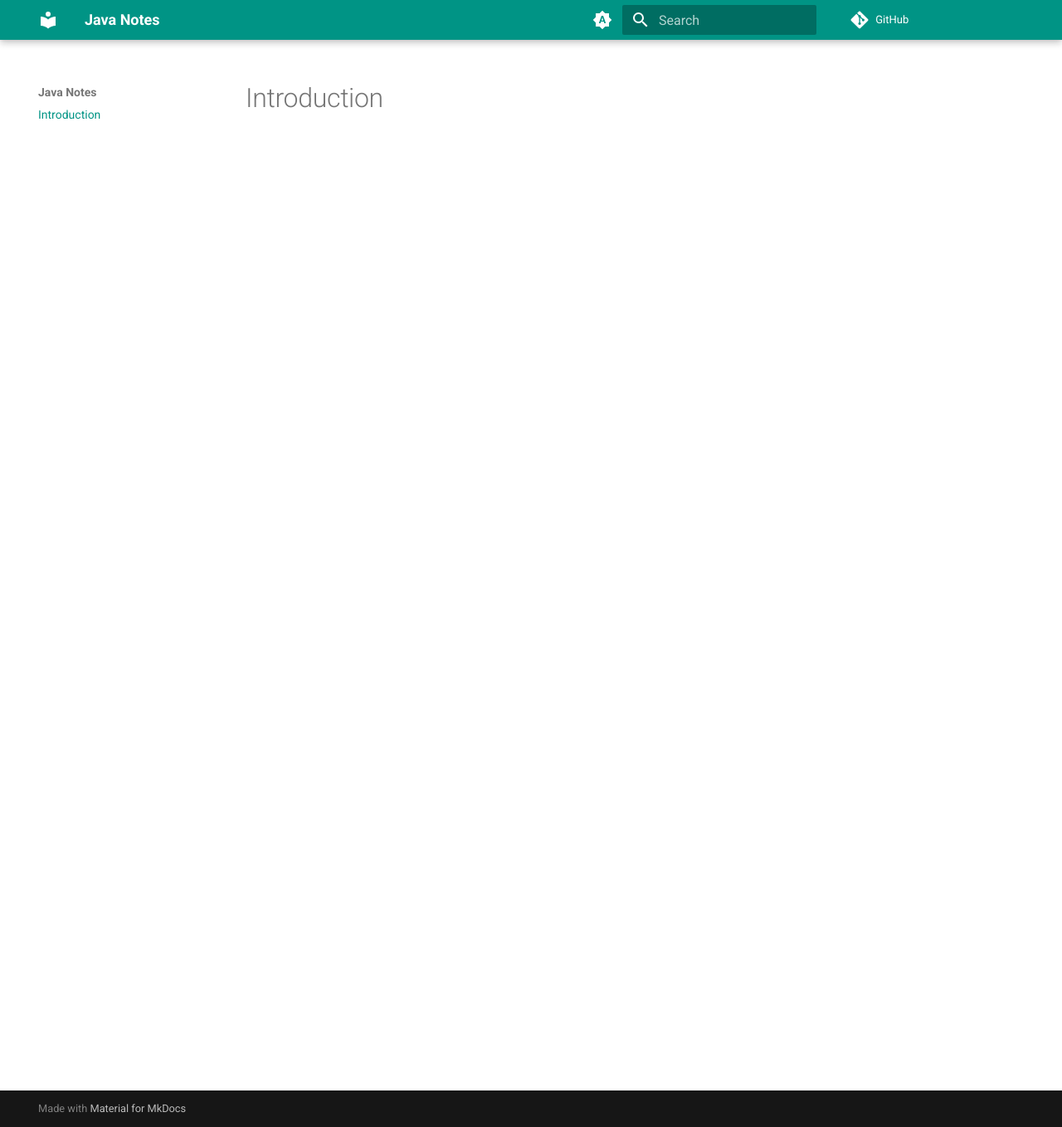
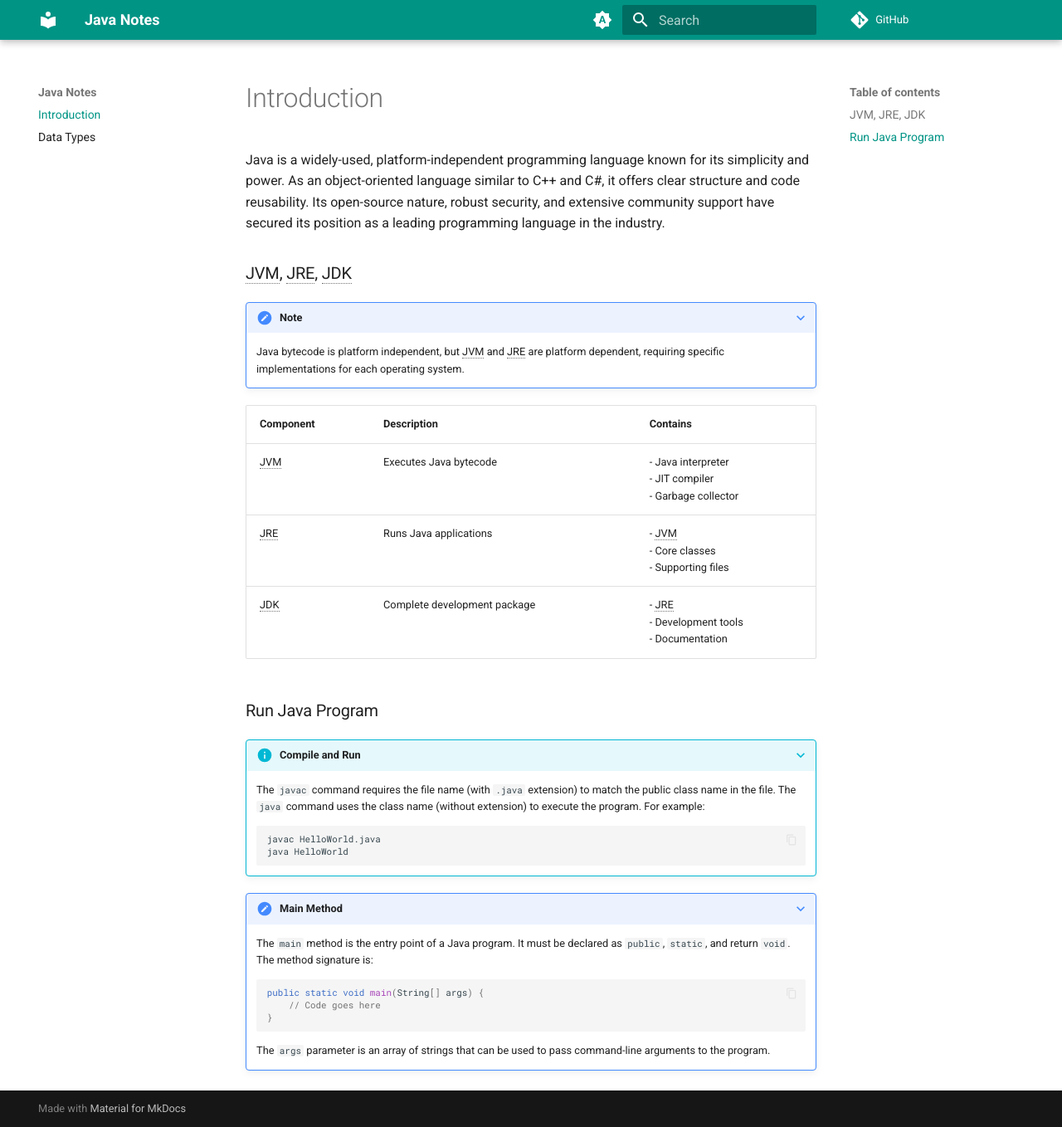
Before and after one commit to frost23z/java, an MkDocs documentation site: the page built from docs/index.md, in a window 1280 px wide and 1358 px high. Shown: the whole window at 83% size. Built offline with MkDocs 1.6.1 and Material for MkDocs 9.7.7, drawn with Linux system fonts in a browser that asks for light colours; comment, search, counter and statistics services are not loaded.

Commit message:
feat: add notes for introduction and data types and enhance MkDocs configuration

````diff
--- /dev/null
+++ b/docs/css/extra.css
@@ -0,0 +1,11 @@
+.md-typeset__table {
+    min-width: 100%;
+}
+
+.md-typeset__table td {
+    vertical-align: middle;
+}
+
+.md-typeset table:not([class]) {
+    display: table;
+}
--- a/docs/index.md
+++ b/docs/index.md
@@ -1 +1,32 @@
 # Introduction
+
+Java is a widely-used, platform-independent programming language known for its simplicity and power. As an object-oriented language similar to C++ and C#, it offers clear structure and code reusability. Its open-source nature, robust security, and extensive community support have secured its position as a leading programming language in the industry.
+
+### JVM, JRE, JDK
+
+???+ note
+    Java bytecode is platform independent, but JVM and JRE are platform dependent, requiring specific implementations for each operating system.
+
+| Component | Description | Contains |
+|-----------|-------------|-----------|
+| JVM | Executes Java bytecode | - Java interpreter<br>- JIT compiler<br>- Garbage collector |
+| JRE | Runs Java applications | - JVM<br>- Core classes<br>- Supporting files |
+| JDK | Complete development package | - JRE<br>- Development tools<br>- Documentation |
+
+### Run Java Program
+
+???+ info "Compile and Run"
+    The `javac` command requires the file name (with `.java` extension) to match the public class name in the file. The `java` command uses the class name (without extension) to execute the program. For example:
+    ```bash
+    javac HelloWorld.java
+    java HelloWorld
+    ```
+
+???+ note "Main Method"
+    The `main` method is the entry point of a Java program. It must be declared as `public`, `static`, and return `void`. The method signature is:
+    ```java
+    public static void main(String[] args) {
+        // Code goes here
+    }
+    ```
+    The `args` parameter is an array of strings that can be used to pass command-line arguments to the program.
--- /dev/null
+++ b/includes/abbreviations.md
@@ -0,0 +1,3 @@
+*[JVM]: Java Virtual Machine
+*[JRE]: Java Runtime Environment
+*[JDK]: Java Development Kit
--- a/mkdocs.yml
+++ b/mkdocs.yml
@@ -1,5 +1,5 @@
 site_name: Java Notes
-site_url: http://patterns.zayedbinhasan.me/
+site_url: http://java.zayedbinhasan.me/
 repo_url: https://github.com/frost23z/java
 
 theme:
@@ -28,3 +28,29 @@ theme:
       toggle:
         icon: material/brightness-4
         name: Switch to system preference
+  features:
+    - content.tooltips
+    - content.code.copy
+
+extra_css:
+  - css/extra.css
+
+watch:
+  - includes
+
+markdown_extensions:
+  - pymdownx.highlight:
+      anchor_linenums: true
+      line_spans: __span
+      pygments_lang_class: true
+  - pymdownx.betterem
+  - pymdownx.snippets:
+      auto_append:
+        - includes/abbreviations.md
+  - pymdownx.superfences
+  - pymdownx.details
+  - admonition
+  - abbr
+  - attr_list
+  - def_list
+  - md_in_html
````
Also changed, not shown: docs/data_types.md (added, +72 -0 lines).
